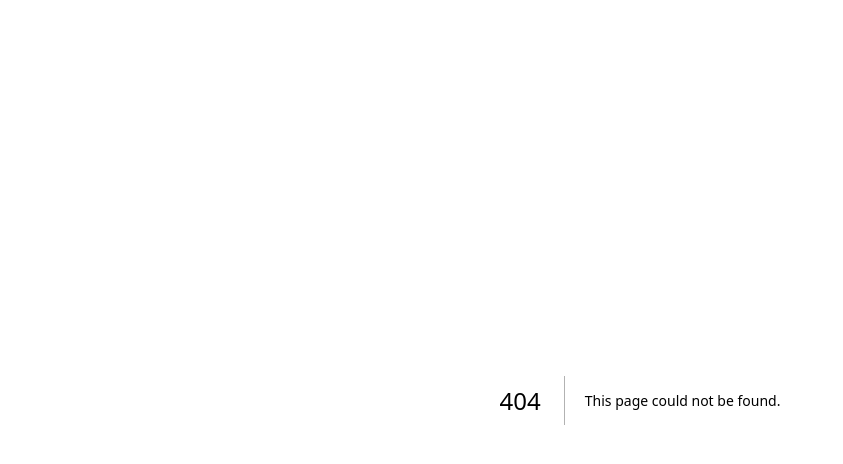
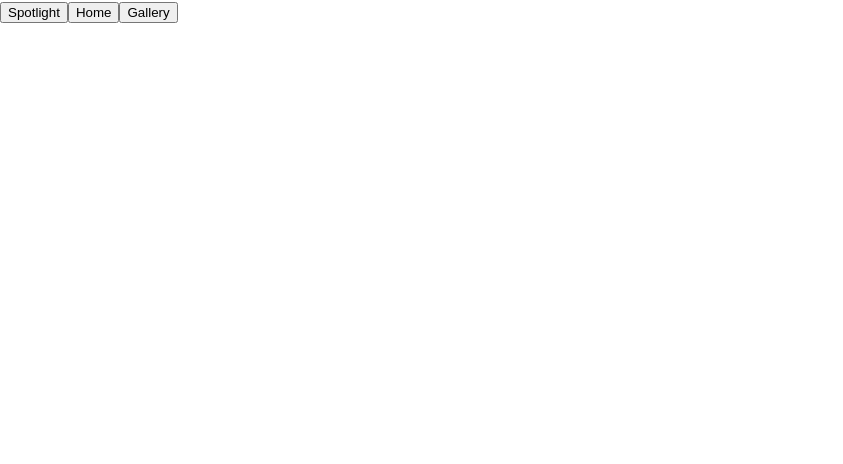
Before and after one commit to ChristopherWelschoff/recap-project-5-new, a Next.js app: page /Navigation in a window 1280 px wide. Before the commit this address had no page. Shown: the top 464 px of the page, without its empty margins (0-843 px from the left). Built offline with nearby package versions, Linux system fonts and the light colour scheme.

Commit message:
added navigation

```diff
--- /dev/null
+++ b/pages/Navigation.jsx
@@ -0,0 +1,12 @@
+import { useRouter } from "next/router";
+
+export default function Navigation() {
+  const router = useRouter();
+  return (
+    <nav>
+      <button onClick={() => router.push("/Spotlight")}>Spotlight</button>
+      <button onClick={() => router.push("/")}>Home</button>
+      <button onClick={() => router.push("/Gallery")}>Gallery</button>
+    </nav>
+  );
+}
```
